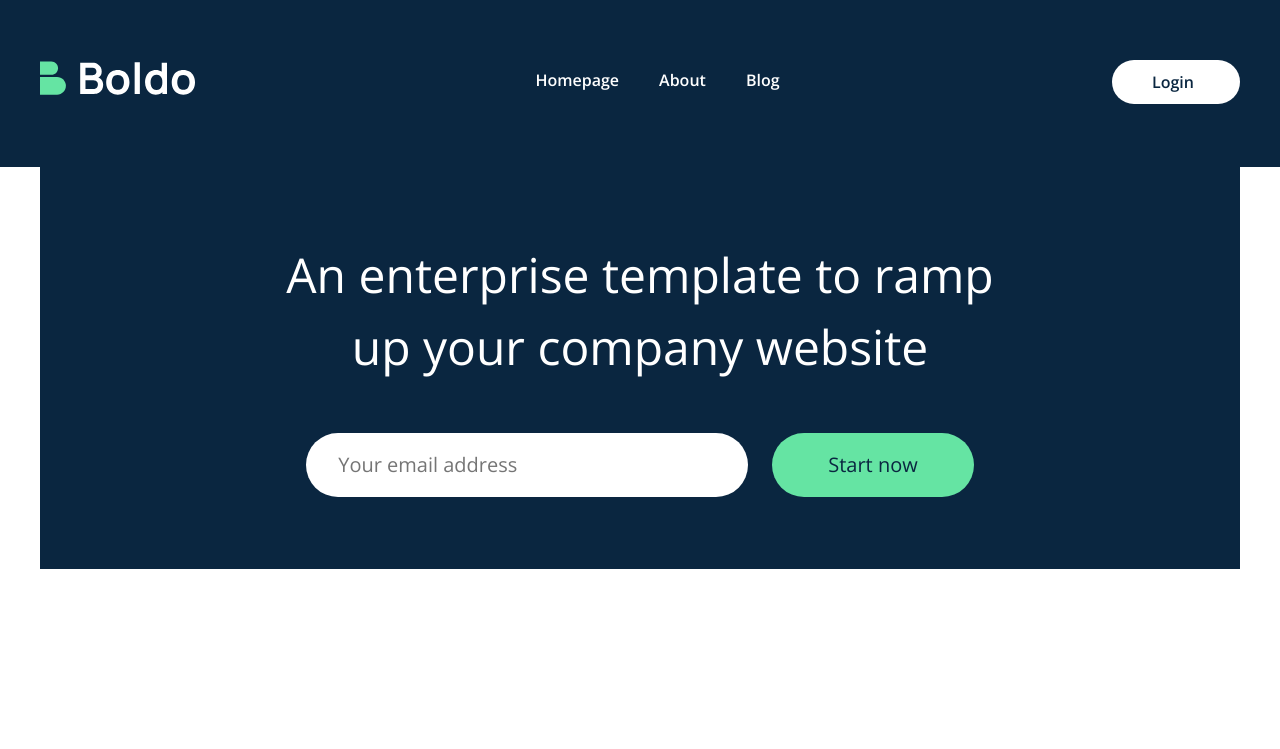
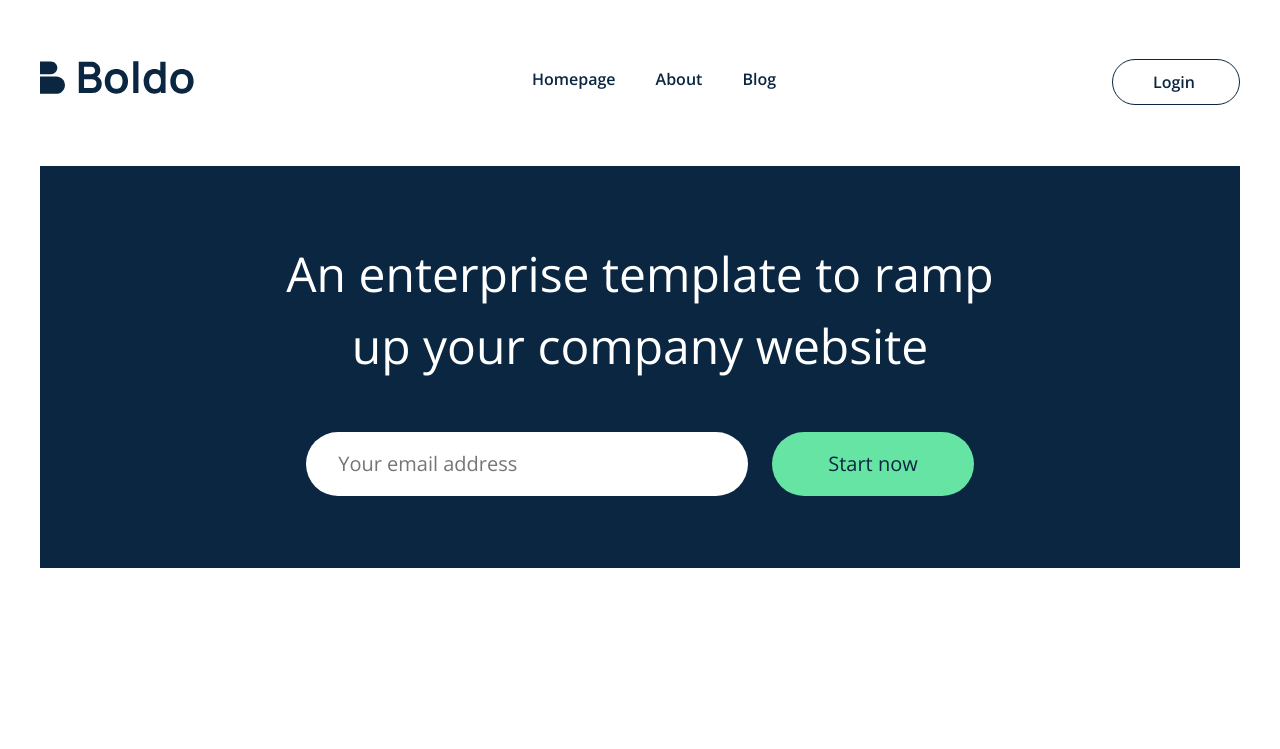
Before and after one commit to yulchi0504/project24, a plain HTML site: page pages/blog.html in a window 1280 px wide. Shown: the top 749 px of the page. Drawn offline with nearby package versions, Linux system fonts and the light colour scheme.

Commit message:
o'zgarish

```diff
--- a/pages/blog.html
+++ b/pages/blog.html
@@ -8,25 +8,45 @@
     <link rel="stylesheet" href="../css/style.min.css" />
   </head>
   <body>
-    <nav>
+    <nav style="background-color: #ffffff">
       <div class="container">
         <div class="nav-fex">
           <div class="nav-brand">
-            <img src="../images/logo.svg" alt="No img?" />
+            <img src="../images/brand.svg" alt="No img?" />
           </div>
           <ul class="nav-menu">
             <li class="nav-menu-item">
-              <a href="../index.html" class="nav-menu-link">Homepage</a>
+              <a
+                href="../index.html"
+                style="color: rgba(10, 38, 64, 1)"
+                class="nav-menu-link"
+                >Homepage</a
+              >
             </li>
             <li class="nav-menu-item">
-              <a href="../pages/about.html" class="nav-menu-link">About</a>
+              <a
+                href="../pages/about.html"
+                style="color: rgba(10, 38, 64, 1)"
+                class="nav-menu-link"
+                >About</a
+              >
             </li>
             <li class="nav-menu-item">
-              <a href="../pages/blog.html" class="nav-menu-link">Blog</a>
+              <a
+                href="../pages/blog.html"
+                style="color: rgba(10, 38, 64, 1)"
+                class="nav-menu-link"
+                >Blog</a
+              >
             </li>
           </ul>
           <div class="nav-btn">
-            <a href="#" class="nav-btn-link">Login</a>
+            <a
+              href="#"
+              style="border: rgba(10, 38, 64, 1) solid 1px"
+              class="nav-btn-link"
+              >Login</a
+            >
           </div>
         </div>
       </div>
--- a/scss/base/_fonts.scss
+++ b/scss/base/_fonts.scss
@@ -1 +1 @@
-@import url('https://fonts.googleapis.com/css2?family=Open+Sans:ital,wght@0,300..800;1,300..800&display=swap');
+@import url("https://fonts.googleapis.com/css2?family=Open+Sans:ital,wght@0,300..800;1,300..800&display=swap");
--- a/scss/base/_top.scss
+++ b/scss/base/_top.scss
@@ -9,7 +9,6 @@
   box-sizing: border-box;
   font-family: "Open Sans", "Manrope", sans-serif;
 }
-
 .container {
   $mb-padding: 20;
   max-width: func.container(1400, 100, $mb-padding);
--- a/scss/layout/_header.scss
+++ b/scss/layout/_header.scss
@@ -1,5 +1,6 @@
 @use "../utils/variables" as var;
 @use "../utils/mixin" as mxn;
+
 nav {
   background-color: var.$bg-color;
   .nav-fex {
```
Also changed, not shown: pages/about.html (+1 -0 lines).
